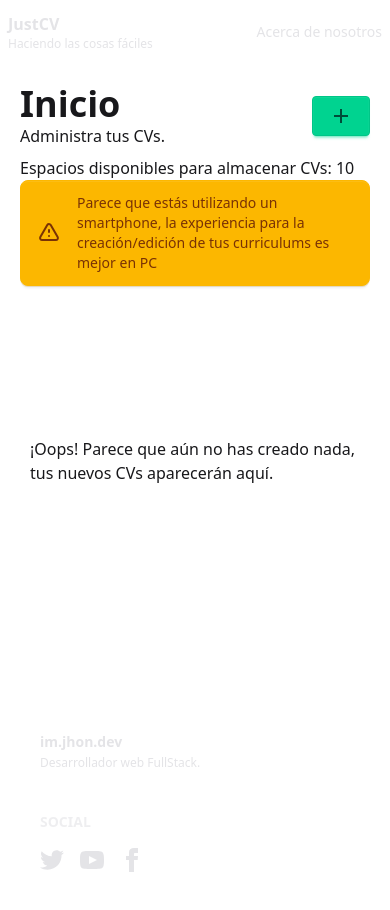
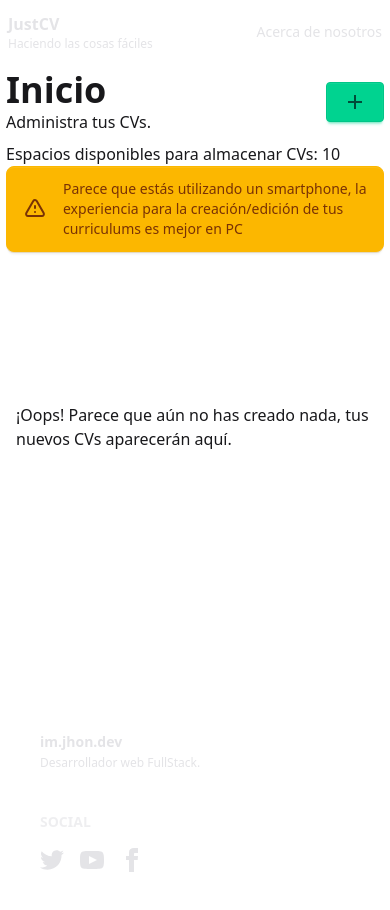
Before and after one commit to JhonCODEOWO/JustCV, a React (Vite) app: page /home in a window 390 px wide. Built offline with nearby package versions, Linux system fonts and the light colour scheme.

Commit message:
refactor: Add styles to use in smartphones.

```diff
--- a/src/CV/pages/ListCvComponentPage.component.tsx
+++ b/src/CV/pages/ListCvComponentPage.component.tsx
@@ -42,7 +42,7 @@ function ListCvComponentPage() {
     }
 
     return (
-        <main className="p-5 md:w-[75%] relative mx-auto">
+        <main className="p-1.5 w-full md:p-5 md:w-[75%] relative mx-auto">
             <HeaderWithContentComponent className="mb-2" level={2} content="Administra tus CVs." title="Inicio">
                 <button className="rounded btn btn-success" onClick={onAddButton}>
                     <svg xmlns="http://www.w3.org/2000/svg" width="24" height="24" viewBox="0 0 24 24"><path fill="currentColor" d="M11 13H5v-2h6V5h2v6h6v2h-6v6h-2z"/></svg>
@@ -71,7 +71,6 @@ function ListCvComponentPage() {
                             onDownloadBtn={handleDownloadButton}
                             onUpdateCv={handleUpdateFormatButton}
                             />
-                            <div className="divider"></div>
                         </div>
                     )
                     :
```
